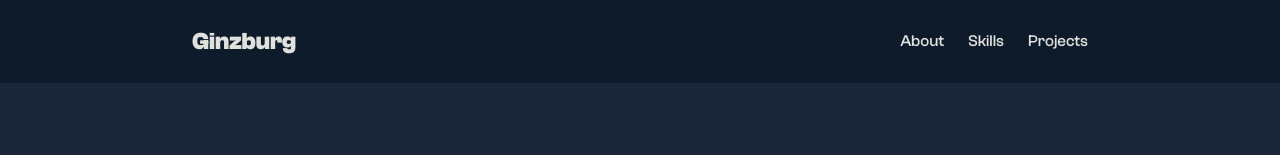
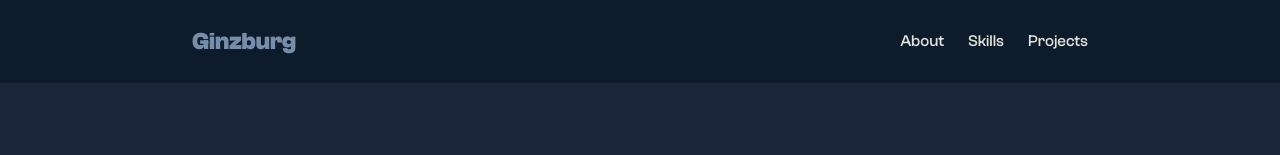
Before and after one commit to danginzburg/PortfolioSite, a React (Create React App) app: page / in a window 1280 px wide. In both pictures the pointer is over the link "Ginzburg". Shown: the top 155 px of the page. Built offline with nearby package versions, Linux system fonts and the light colour scheme.

Commit message:
added small changes and added animations/hover effects

```diff
--- a/src/components/Navbar.css
+++ b/src/components/Navbar.css
@@ -28,6 +28,10 @@
   font-size: 1.5rem;
   font-weight: bold;
   margin: 0;
+}
+
+.navbar-title:hover {
+  color: #778DA9;
 }
 
 .navbar-list {
--- a/src/components/Projects.css
+++ b/src/components/Projects.css
@@ -33,6 +33,12 @@
   object-position: center;
   border-radius: 6px;
   flex-shrink: 0;
+  transition: transform 0.3s ease, box-shadow 0.3s ease;
+}
+
+.project-image:hover {
+  transform: scale(1.02);
+  box-shadow: 0 8px 16px rgba(0, 0, 0, 0.3);
 }
 
 .project-title {
--- a/src/components/Projects.jsx
+++ b/src/components/Projects.jsx
@@ -20,7 +20,7 @@
       'Developed a machine learning model to classify student depression levels based on survey data. The project involved data preprocessing, feature engineering, and model evaluation using PyTorch and Scikit-Learn.',
     image: mlposter,
     link: '/ml_depression_classification.pdf',
-    skills: ['Python', 'Machine Learning', 'Data Analysis', 'Pytorch']
+    skills: ['Python', 'Machine Learning', 'Data Analysis', 'PyTorch']
   },
   {
     title: 'Comparing AI Algorithms on Reversi',
```
